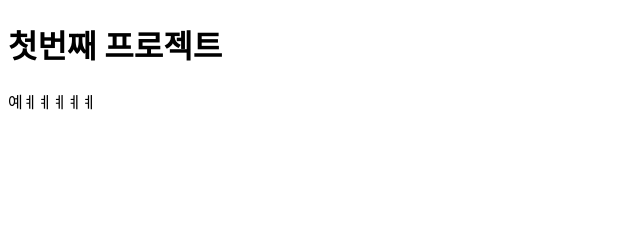
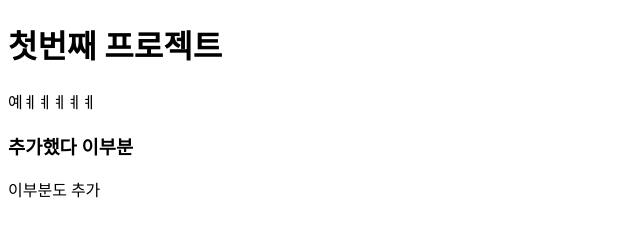
Before and after one commit to simi-xx/first, a plain HTML site: page index.html in a window 1280 px wide. Shown: the whole page, without its empty margins (0-640 px from the left). Drawn offline with Linux system fonts and the light colour scheme.

Commit message:
second commit

```diff
--- a/index.html
+++ b/index.html
@@ -10,5 +10,7 @@
 <body>
     <h1>첫번째 프로젝트</h1>
     <p>예ㅖㅖㅖㅖㅖ</p>
+    <h3>추가했다 이부분</h3>
+    <p>이부분도 추가</p>
 </body>
 </html>
```
